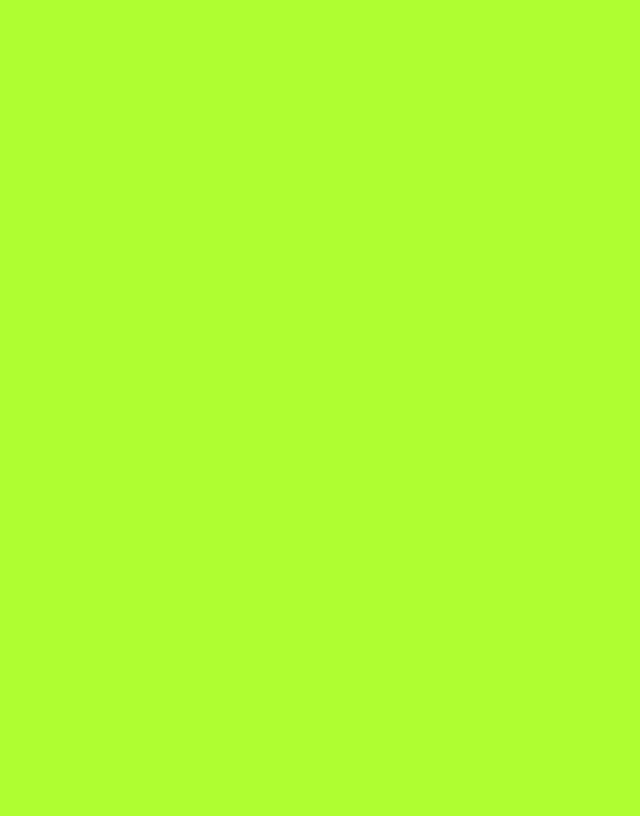
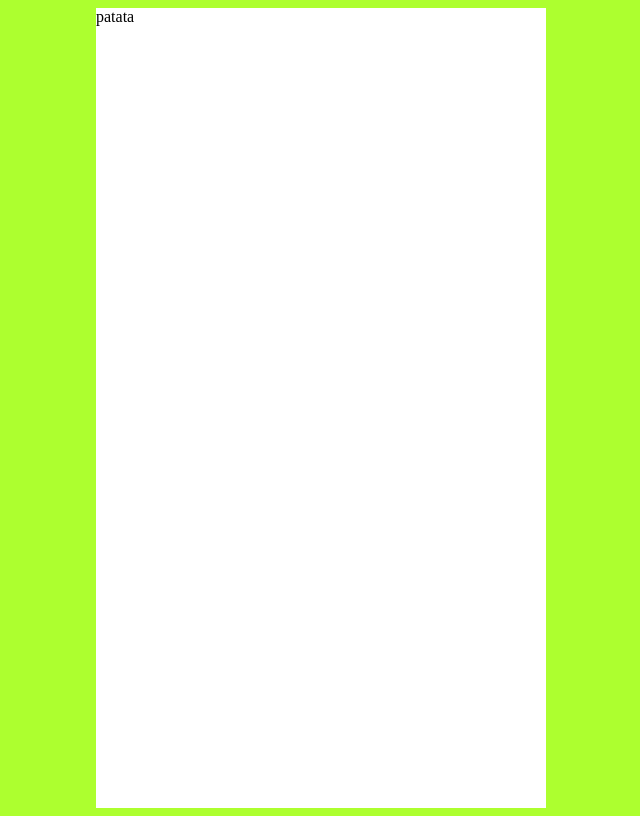
Before and after one commit to iammartz/chiquiRPG, a plain HTML site: page index.html in a window 1280 px wide. Shown: the whole page, without its empty margins (319-959 px from the left). Drawn offline with Linux system fonts and the light colour scheme.

Commit message:
Añadido container

```diff
--- a/index.html
+++ b/index.html
@@ -7,6 +7,6 @@
         <link rel="stylesheet" type="text/css" href="styles.css">
 </head>
 <body class="main-color">
-
+    <div id="container">patata</div>
 </body>
 </html>
--- a/styles.css
+++ b/styles.css
@@ -1,3 +1,15 @@
-.main-color{
+body {
+    display: grid;
+    place-items: center;
+}
+
+.main-color {
     background-color: greenyellow;
 }
+
+#container {
+    background-color: white;
+    width: 450px;
+    height: 800px;
+
+}
```
